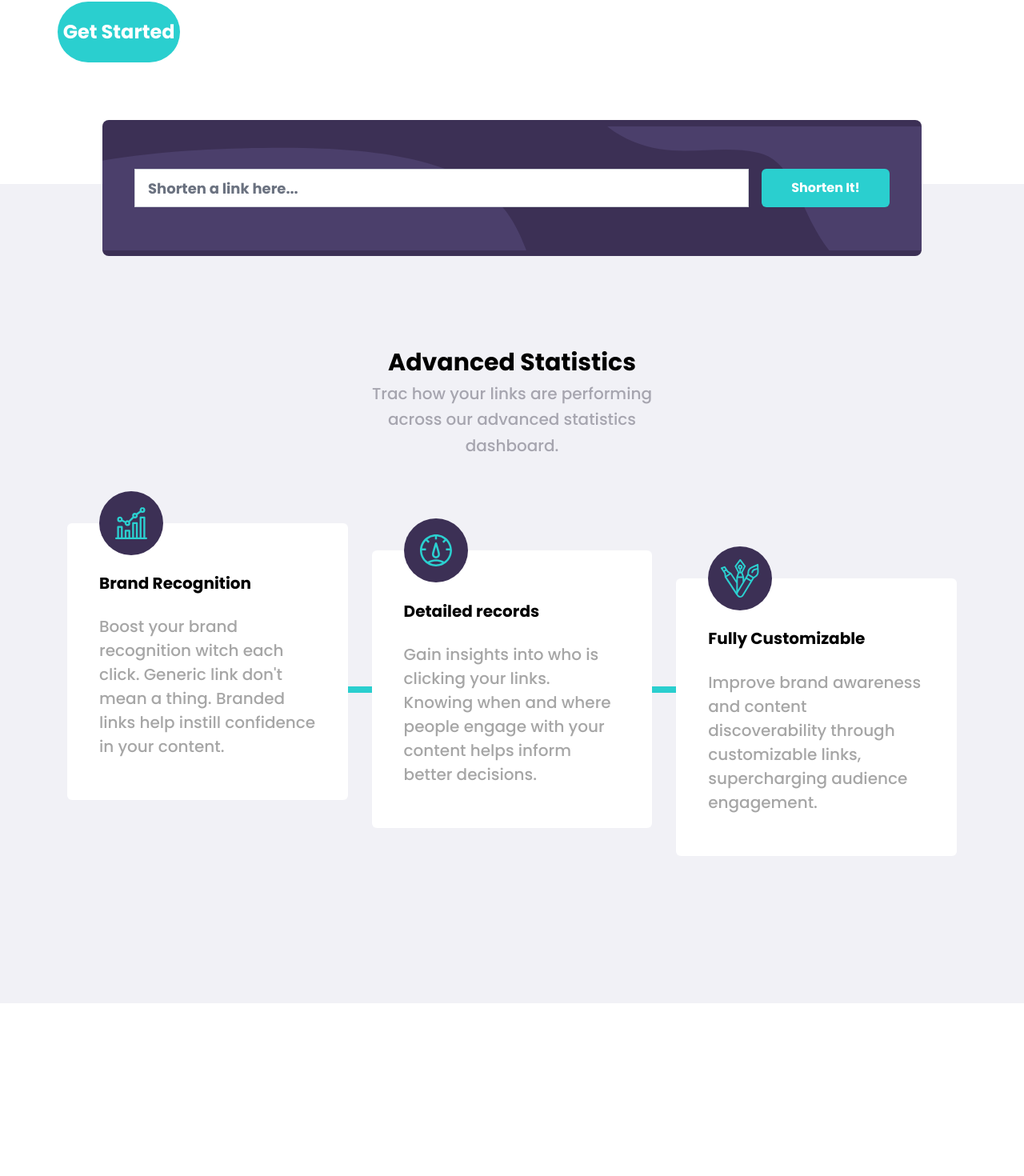
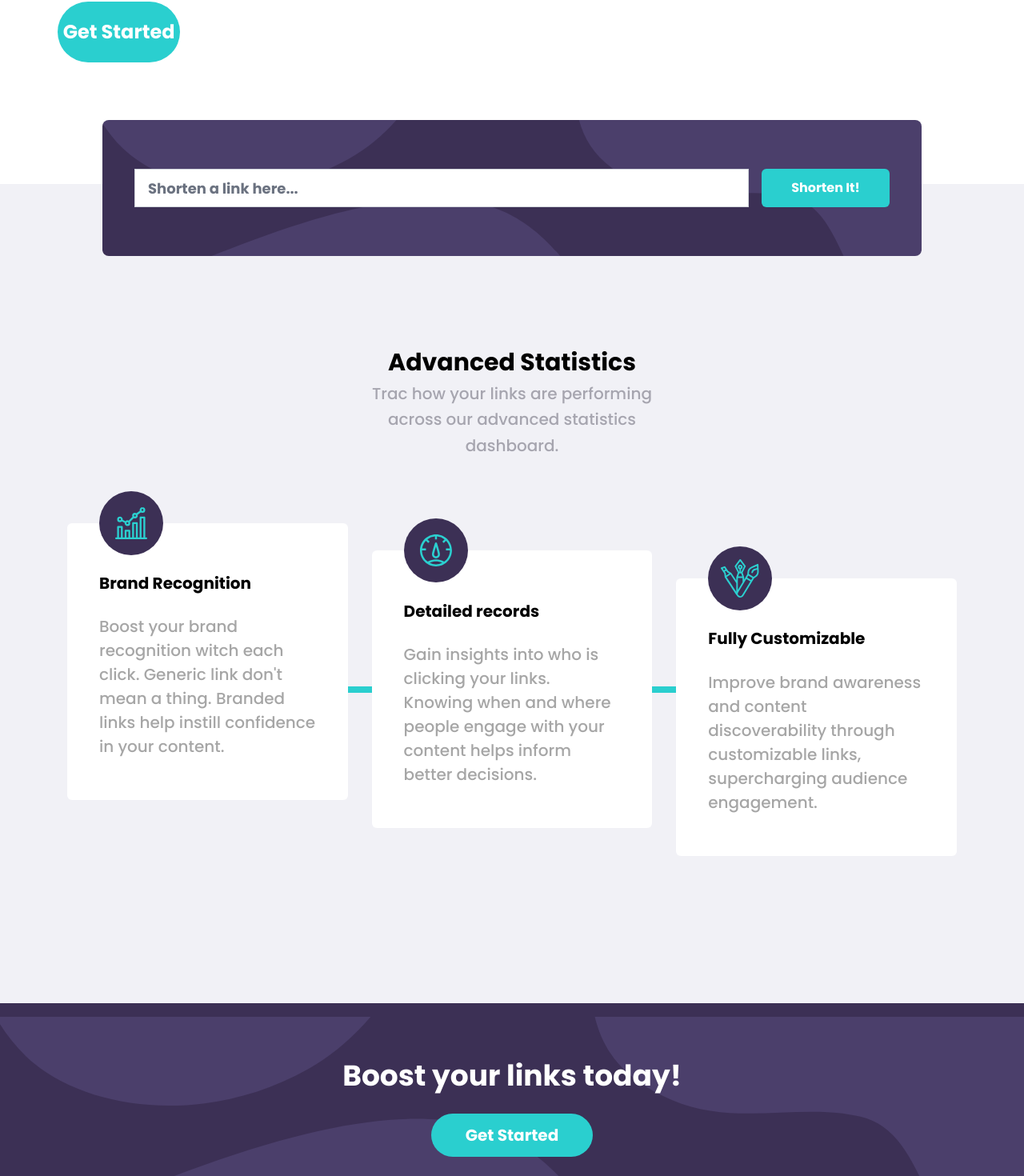
Before and after one commit to Nekxis/Shortly, a React (Create React App) app: page / in a window 1280 px wide. Shown: the part 703-2173 px from the top of the page at 80% size. Before the commit the page ends 1957 px from the top, so only its background shows below. Built offline with nearby package versions, Linux system fonts and the light colour scheme.

Commit message:
prefooter

```diff
--- a/src/App.js
+++ b/src/App.js
@@ -5,6 +5,7 @@ import Article from "./components/article/Article";
 import AdvancedStatistics from "./components/advanced-statistics/Advanced-Statistics";
 import Login from "./components/login/Login";
 import Register from "./components/register/Register";
+import PreFooter from "./components/pre footer/PreFooter";
 
 
 
@@ -28,6 +29,7 @@ function App() {
             <Nav switchLogin={switchLogin} switchRegister={switchRegister} />
             <Article switchRegister={switchRegister} />
             <AdvancedStatistics />
+            <PreFooter />
         </div>
     );
 }
--- a/src/components/api/Api.js
+++ b/src/components/api/Api.js
@@ -3,7 +3,7 @@ import  "./Api.css";
 
 function Api (){
     return (
-        <div className={"background w-4/5 h-1/6 flex px-8 py-4 justify-around rounded-lg self-center bg-the-purple bg absolute -top-20"}>
+        <div className={"background w-4/5 h-1/6 flex px-8 py-4 justify-around rounded-lg self-center bg-the-purple absolute -top-20"}>
             <input
                 name="text"
                 type="text"
--- /dev/null
+++ b/src/components/pre footer/PreFooter.css
@@ -0,0 +1,6 @@
+.background {
+    background-image: url("./bg-boost-desktop.svg");
+    background-repeat: no-repeat;
+    background-position: center;
+    background-size: 100%;
+}
--- /dev/null
+++ b/src/components/pre footer/PreFooter.js
@@ -0,0 +1,13 @@
+import React from "react";
+import "./PreFooter.css"
+
+function PreFooter ({switchRegister}) {
+    return(
+        <div className={'background w-full h-64 flex flex-col px-8 py-4 justify-center  self-center bg-the-purple text-white'}>
+            <p className={'text-4xl font-bold flex self-center m-0'}>Boost your links today!</p>
+            <button onClick={() => switchRegister(true)} className="blue-button py-3 self-center text-xl w-1/6 font-bold get-button flex mt-5 border border-transparent rounded-full text-white bg-the-blue hover:bg-the-blue-focused focus:outline-none focus:ring-2 focus:ring-offset-2 focus:ring-the-blue-focused" > Get Started</button>
+        </div>
+    )
+}
+
+export default PreFooter;
```
Also changed, not shown: src/components/pre footer/bg-boost-desktop.svg (renamed from src/images/bg-boost-desktop.svg).
